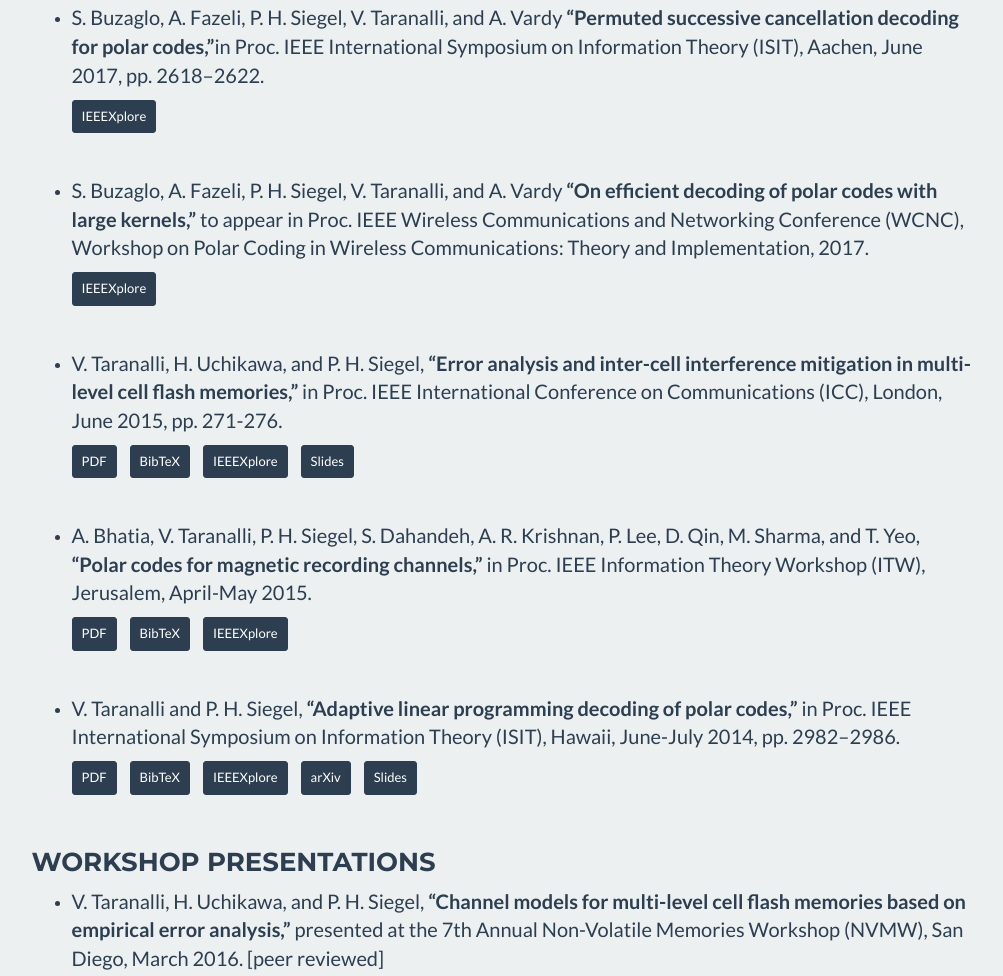
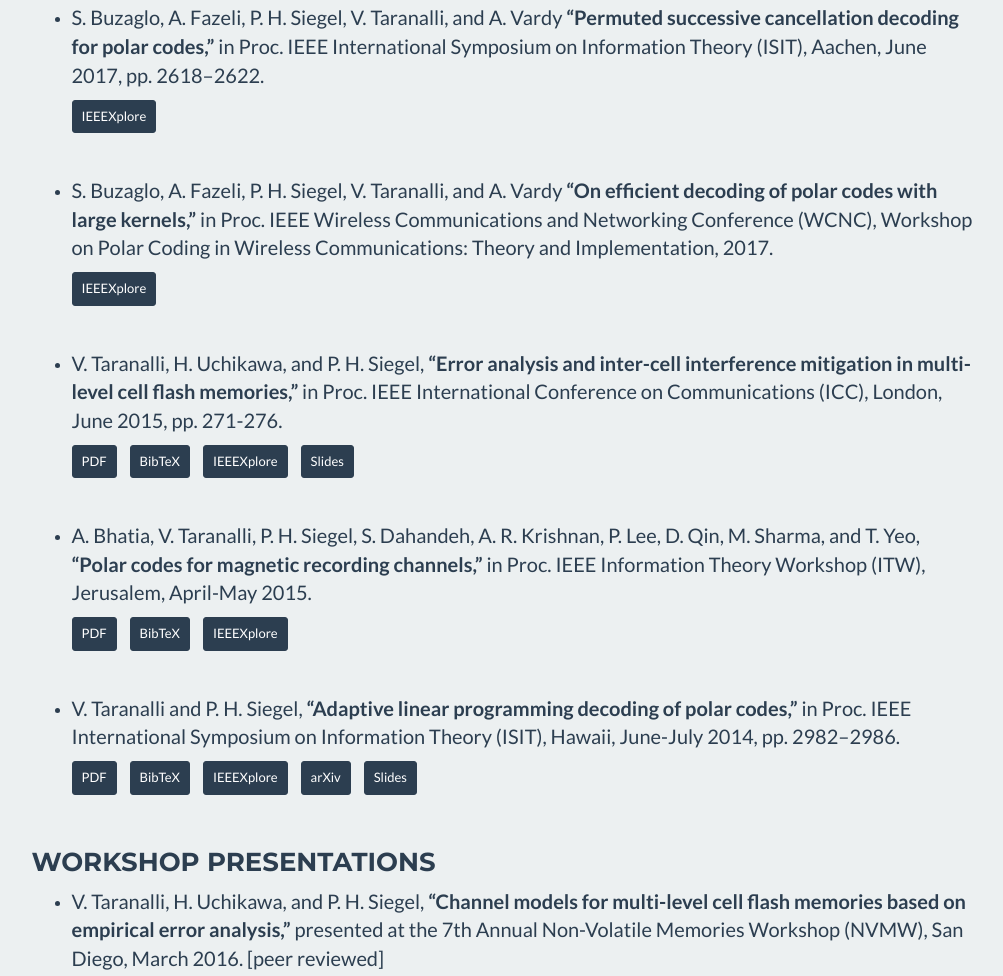
Before and after one commit to veeresht/veeresht-old.github.io, a plain HTML site: page index.html in a window 1280 px wide. Shown: the part 2203-3179 px from the top of the page, without its empty margins (136-1139 px from the left). Drawn offline with nearby package versions, Linux system fonts and the light colour scheme; files whose address does not match are found by name.

Commit message:
Updated.

```diff
--- a/index.html
+++ b/index.html
@@ -241,7 +241,7 @@
 				<br/>
 				<h3> Conference Publications </h3>
 				<ul>
-                <li> <p>S. Buzaglo, A. Fazeli, P. H. Siegel, V. Taranalli, and A. Vardy <b>“Permuted successive cancellation decoding for polar codes,”</b>in Proc. IEEE International Symposium on Information Theory (ISIT), Aachen, June 2017, pp. 2618–2622. </p></li>
+                <li> <p>S. Buzaglo, A. Fazeli, P. H. Siegel, V. Taranalli, and A. Vardy <b>“Permuted successive cancellation decoding for polar codes,”</b> in Proc. IEEE International Symposium on Information Theory (ISIT), Aachen, June 2017, pp. 2618–2622. </p></li>
                 <ul class="list-inline">
 					<!-- <li><a href="https://dl.dropboxusercontent.com/u/21829015/veeresht_info/pubs/icc2015/veeresh_icc2015_paper.pdf" target="_blank" class="btn btn-primary btn-sm">PDF</a></li> -->
 					<!-- <li><a data-toggle="modal" href="#bibtex-modal-icc-2015" target="_blank" class="btn btn-primary btn-sm">BibTeX</a></li> -->
@@ -250,7 +250,7 @@
 					<!-- <li><a href="https://dl.dropboxusercontent.com/u/21829015/veeresht_info/pubs/icc2015/veeresh_icc2015_presentation.pdf" target="_blank" class="btn btn-primary btn-sm">Slides</a></li> -->
 				</ul>
                 <br/><br/>
-				<li> <p>S. Buzaglo, A. Fazeli, P. H. Siegel, V. Taranalli, and A. Vardy <b>“On efficient decoding of polar codes with large kernels,”</b> to appear in Proc. IEEE Wireless Communications and Networking Conference (WCNC), Workshop on Polar Coding in Wireless Communications: Theory and Implementation, 2017.</p></li>
+				<li> <p>S. Buzaglo, A. Fazeli, P. H. Siegel, V. Taranalli, and A. Vardy <b>“On efficient decoding of polar codes with large kernels,”</b> in Proc. IEEE Wireless Communications and Networking Conference (WCNC), Workshop on Polar Coding in Wireless Communications: Theory and Implementation, 2017.</p></li>
 				<ul class="list-inline">
 					<!-- <li><a href="https://dl.dropboxusercontent.com/u/21829015/veeresht_info/pubs/icc2015/veeresh_icc2015_paper.pdf" target="_blank" class="btn btn-primary btn-sm">PDF</a></li> -->
 					<!-- <li><a data-toggle="modal" href="#bibtex-modal-icc-2015" target="_blank" class="btn btn-primary btn-sm">BibTeX</a></li> -->
```
